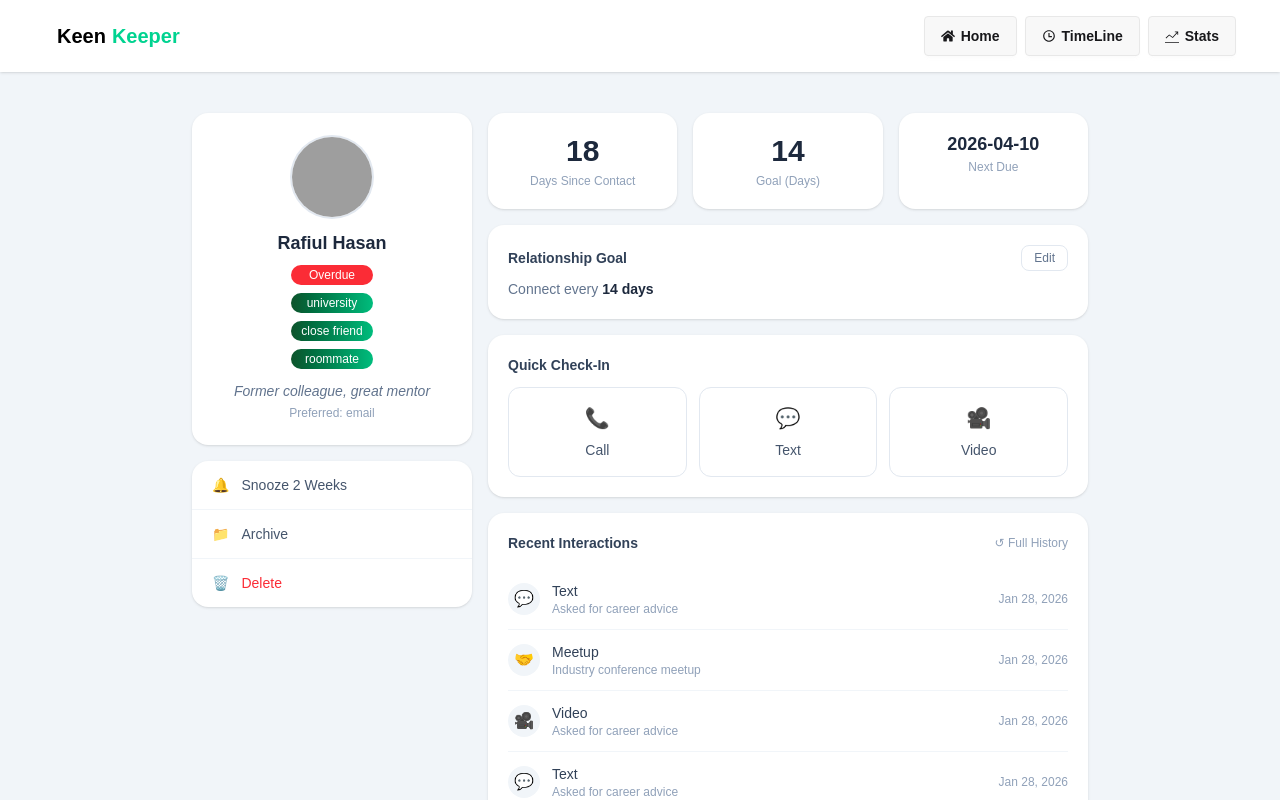
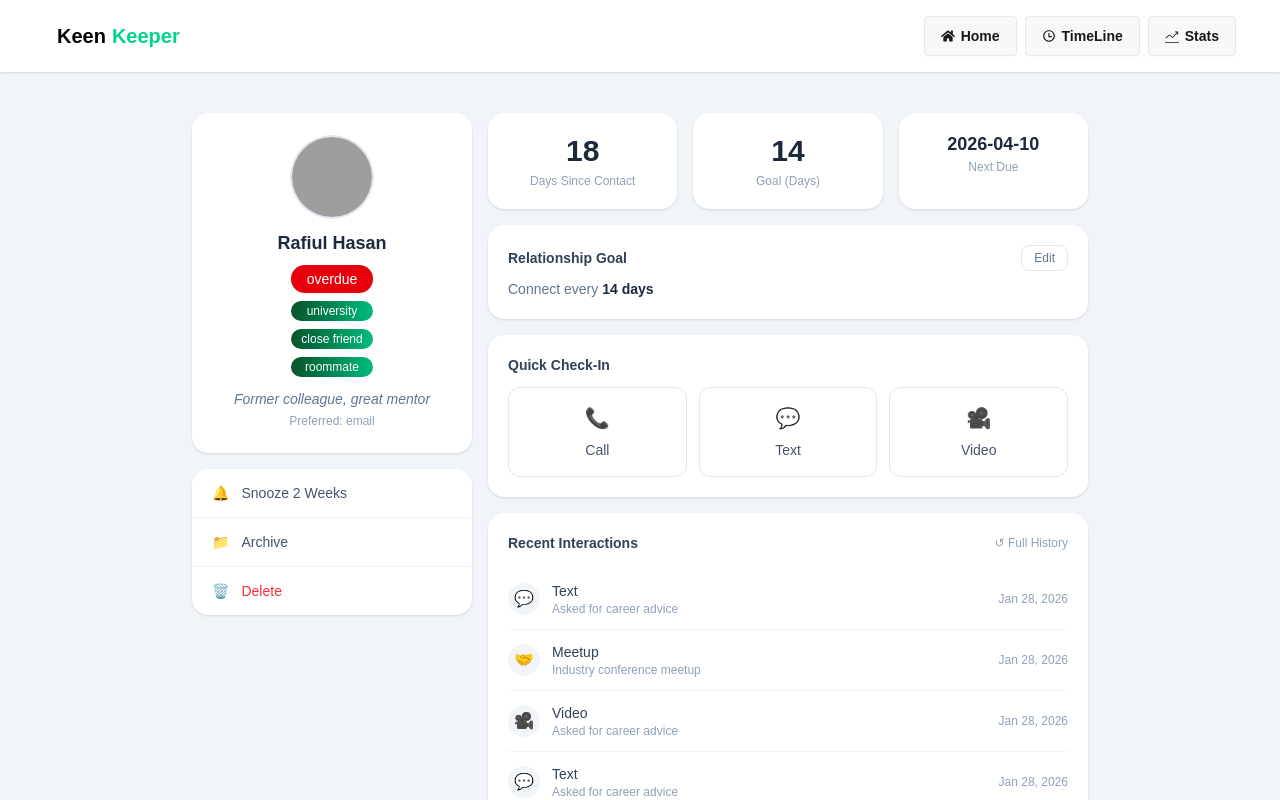
Before and after one commit to wazed-md-abdul/KeenKeeper, a Next.js app: page /friends/1 in a window 1280 px wide. Shown: the top 800 px of the page. Built offline with nearby package versions, Linux system fonts and the light colour scheme; grey boxes are pictures that could not be loaded.

Commit message:
fetching issues fixed

```diff
--- a/src/app/friends/[useId]/page.jsx
+++ b/src/app/friends/[useId]/page.jsx
@@ -1,9 +1,8 @@
+"use client";
+import Link from "next/link";
+import { use } from "react";
+import useHooks from "@/hooks/useHooks";
 
-const appsPromise = async function () {
-  const res = await fetch('http://localhost:3000/data.json');
-  const data = await res.json();
-  return data;
-}
 const interactions = [
   { type: "Text", icon: "💬", desc: "Asked for career advice", date: "Jan 28, 2026" },
   { type: "Meetup", icon: "🤝", desc: "Industry conference meetup", date: "Jan 28, 2026" },
@@ -11,11 +10,21 @@ const interactions = [
   { type: "Text", icon: "💬", desc: "Asked for career advice", date: "Jan 28, 2026" },
 ];
 
-const FriendsData = async ({ params }) => {
-  const { useId } = await params;
-  const friends = await appsPromise();
+const FriendsData = ({ params }) => {
+  const {loading, friends } = useHooks();
+  const { useId } = use(params);
+
+  if (loading) {
+    return (
+      <div className="min-h-screen bg-slate-100 flex items-center justify-center p-4 sm:p-6 lg:p-8">{loading && <span className=" loading loading-spinner text-success"></span>}</div>
+    );
+  }
+
   const user = friends.find(friend => friend.id === parseInt(useId));
 
+
+  console.log(friends);
+const sharedStyle = " text-white rounded-full px-3 py-1 text-sm font-medium";
 
   return (
     <>
@@ -30,13 +39,22 @@ const FriendsData = async ({ params }) => {
               <div className="w-20 h-20 rounded-full overflow-hidden mb-3 ring-2 ring-slate-200">
                 <img
                   src={user.picture}
-                alt="Emma Wilson"
+                  alt=""
                   className="object-cover w-full h-full"
                 />
               </div>
               <h2 className="text-lg font-semibold text-slate-800">{user.name}</h2>
               <div className="flex gap-2 mt-2 mb-3 flex-col">
-              <span className="bg-red-500 text-white text-xs font-medium px-2.5 py-0.5 rounded-full">Overdue</span>
+                <span
+                                className={`${sharedStyle} ${user.status === "overdue"
+                                        ? "bg-red-600"
+                                        : user.status === "on-track"
+                                            ? "bg-green-900"
+                                            : "bg-yellow-500"
+                                    }`}
+                            >
+                                {user.status}
+                            </span>
 
                 {
 
--- a/src/hooks/useHooks.jsx
+++ b/src/hooks/useHooks.jsx
@@ -18,7 +18,7 @@ const useHooks = () => {
         fetchdata();
     },[])
 
-    return {loading , friends}
+    return {loading,friends}
 };
 
 export default useHooks;
```
Lines whose indentation alone changed are shown as unchanged.
